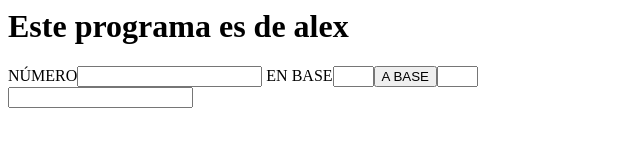
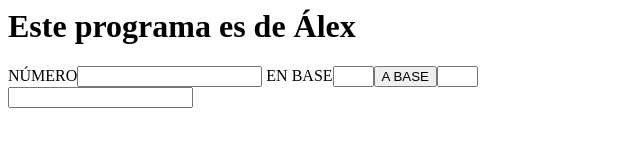
Before and after one commit to jgilpalacios/alex, a plain HTML site: page index.html in a window 1280 px wide. Shown: the full height of the page, 0-640 px from the left. Drawn offline with Linux system fonts and the light colour scheme.

Commit message:
corrección ortografía

```diff
--- a/index.html
+++ b/index.html
@@ -75,7 +75,7 @@ function aTexto(texto){
 </script>
 </head>
 <body>
-<h1>Este programa es de alex</h1>
+<h1>Este programa es de Álex</h1>
 NÚMERO<input name="valor" id="texto"> EN BASE<input name="valor" id="base" maxlength="2" size="2"><input value="A BASE" name="A BASE" type="button" onclick="document.getElementById('ASCII').value=aASCII(document.getElementById('texto').value,document.getElementById('base').value, document.getElementById('base2').value)"><input name="valor" id="base2" maxlength="2" size="2"><br>
 <input name="valor" id="ASCII"><br>
 <br>
```
